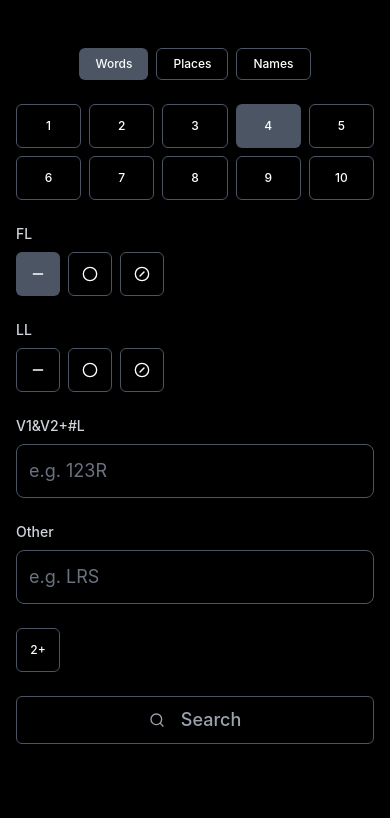
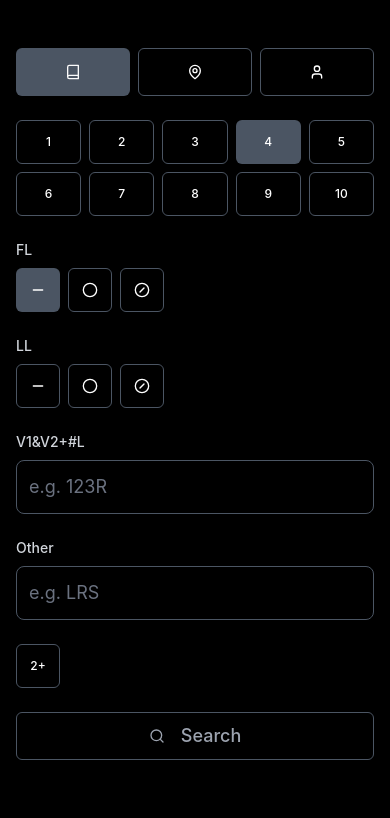
Before and after one commit to ryanod2014/enigma, a React (Vite) app in the folder web/: page / in a window 390 px wide. Shown: the top 818 px of the page. Built offline with nearby package versions, Linux system fonts and the light colour scheme.

Commit message:
feat(ui): icon-only mode toggle buttons for mobile

```diff
--- a/web/src/pages/App.tsx
+++ b/web/src/pages/App.tsx
@@ -1,5 +1,5 @@
 import { useState, useEffect } from 'react';
-import { Loader2, Search, Minus, Circle, CircleSlash } from 'lucide-react';
+import { Loader2, Search, Minus, Circle, CircleSlash, Book, MapPin, User } from 'lucide-react';
 import { Button } from '@/components/ui/button';
 
 interface Result {
@@ -207,31 +207,31 @@ export default function App() {
   return (
     <div className="min-h-screen bg-black text-white">
       <div className="max-w-4xl mx-auto p-4 pt-12 space-y-6">
-        {/* Mode Toggle */}
-        <div className="flex gap-2 justify-center">
+        {/* Mode Toggle – 3 equal-width icon buttons */}
+        <div className="grid grid-cols-3 gap-2 w-full">
           <Button
             variant={mode === 'words' ? 'default' : 'outline'}
             size="sm"
-            className={`px-4 ${mode === 'words' ? 'bg-gray-600' : 'bg-transparent border-gray-600'}`}
+            className={`flex items-center justify-center h-12 ${mode === 'words' ? 'bg-gray-600' : 'bg-transparent border-gray-600'}`}
             onClick={() => setMode('words')}
           >
-            Words
+            <Book className="w-6 h-6" aria-label="Words" />
           </Button>
           <Button
             variant={mode === 'places' ? 'default' : 'outline'}
             size="sm"
-            className={`px-4 ${mode === 'places' ? 'bg-gray-600' : 'bg-transparent border-gray-600'}`}
+            className={`flex items-center justify-center h-12 ${mode === 'places' ? 'bg-gray-600' : 'bg-transparent border-gray-600'}`}
             onClick={() => setMode('places')}
           >
-            Places
+            <MapPin className="w-6 h-6" aria-label="Places" />
           </Button>
           <Button
             variant={mode === 'names' ? 'default' : 'outline'}
             size="sm"
-            className={`px-4 ${mode === 'names' ? 'bg-gray-600' : 'bg-transparent border-gray-600'}`}
+            className={`flex items-center justify-center h-12 ${mode === 'names' ? 'bg-gray-600' : 'bg-transparent border-gray-600'}`}
             onClick={() => setMode('names')}
           >
-            Names
+            <User className="w-6 h-6" aria-label="Names" />
           </Button>
         </div>
 
```
